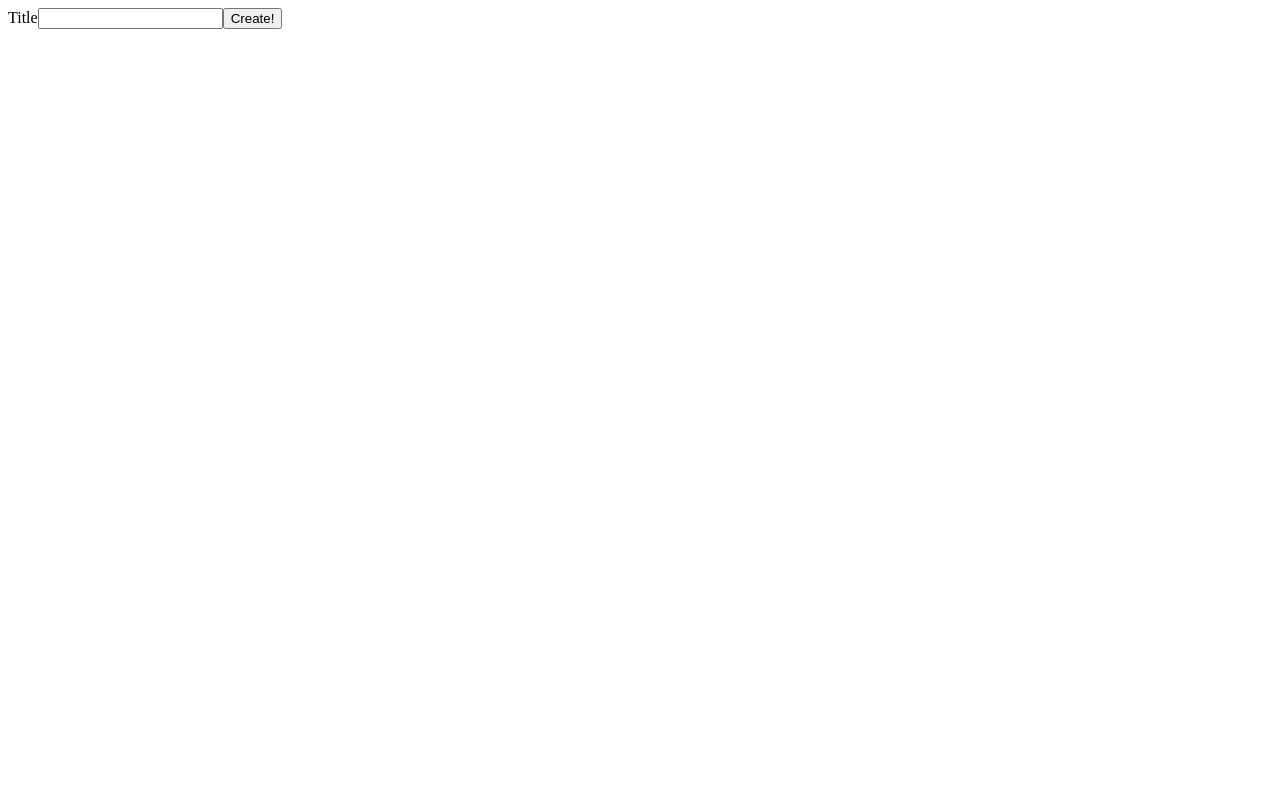
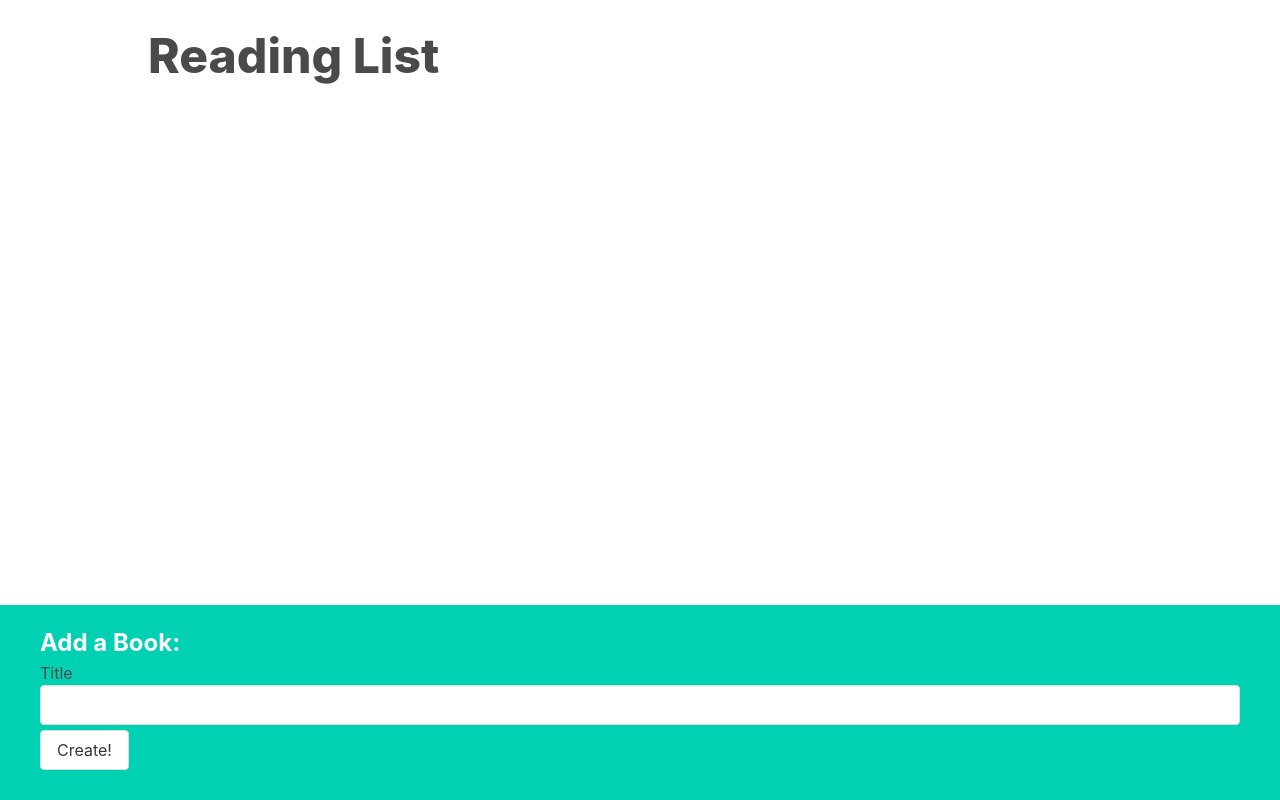
Before and after one commit to Deep-dsp97/Book-Keeper, a React (Vite) app: page / in a window 1280 px wide. Built offline with nearby package versions, Linux system fonts and the light colour scheme.

Commit message:
Added CRUD operations

```diff
--- a/src/App.jsx
+++ b/src/App.jsx
@@ -1,16 +1,39 @@
 import { useState } from "react"
 import BookCreate from "./components/BookCreate";
+import BookList from "./components/BookList";
 
 const App = () => {
 
   const [books, setBooks] = useState([]);
 
   const createBook = (title) => {
-    console.log("Main title of the book", title);
+    const updatedBooks = [...books,
+        {id: Math.round(Math.random() * 9999 ), title: title }
+    ];
+    setBooks(updatedBooks);
+  }
+
+  const deleteBookById = (id) => {
+    const updatedBooks = books.filter((book) => {
+        return book.id !== id;
+    })
+    setBooks(updatedBooks);
+  }
+
+  const editBookById = (id, newTitle) => {
+    const updateEditBook = books.map((book) => {
+        if(book.id == id){
+            return {...book, title:newTitle};
+        }
+        return book;
+    })
+    setBooks(updateEditBook);
   }
 
   return (
-    <div>
+    <div className="app">
+        <h1>Reading List</h1>
+        <BookList books={books} deleteBook={deleteBookById} onEdit={editBookById}/>
         <BookCreate onCreate={createBook}/>
     </div>
   )
--- a/src/components/BookCreate.jsx
+++ b/src/components/BookCreate.jsx
@@ -15,11 +15,14 @@ const BookCreate = ({onCreate}) => {
   }
 
   return (
-    <form action="" onSubmit={formSubmitHandle}>
-      <label htmlFor="title">Title</label>
-      <input type="text" id="title" value={title} onChange={handleChange}/>
-      <button>Create!</button>
-    </form>
+    <div className="book-create">
+      <h3>Add a Book:</h3>
+      <form action="" onSubmit={formSubmitHandle}>
+        <label htmlFor="title">Title</label>
+        <input className="input" type="text" id="title" value={title} onChange={handleChange}/>
+        <button className="button">Create!</button>
+      </form>
+    </div>
   )
 }
 
--- a/src/components/BookEdit.jsx
+++ b/src/components/BookEdit.jsx
@@ -1,6 +1,24 @@
-const BookEdit = () => {
+import { useState } from "react"
+
+const BookEdit = ({book, onSubmit}) => {
+    const [title,setTitle] = useState(book.title);
+
+    const handleSubmit = (event) => {
+      event.preventDefault();
+      onSubmit(book.id , title);
+      setTitle('');
+    }
+
+    const handleChange = (event) => {
+      setTitle(event.target.value);
+    }
+
     return (
-      <div>BookEdit</div>
+      <form className="book-edit" action="" onSubmit={handleSubmit}>
+        <label>Title</label>
+        <input value={title} type="text" className="input" onChange={handleChange}/>
+        <button className="button is-primary">Save</button>
+      </form>
     )
   }
 
--- a/src/components/BookList.jsx
+++ b/src/components/BookList.jsx
@@ -1,6 +1,12 @@
-const BookList = () => {
+import BookShow from "./BookShow";
+
+const BookList = ({books, deleteBook, onEdit}) => {
+
+  const renderedBooks = books.map((book) => {
+    return <BookShow book={book} key={book.id} deleteBook={deleteBook} onEdit={onEdit}/>
+  })
     return (
-      <div>BookList</div>
+      <div className="book-list">{renderedBooks}</div>
     )
   }
 
--- a/src/components/BookShow.jsx
+++ b/src/components/BookShow.jsx
@@ -1,6 +1,38 @@
-const BookShow = () => {
+import { useState } from "react";
+import BookEdit from "./BookEdit";
+
+const BookShow = ({book, deleteBook, onEdit}) => {
+
+  const [showEdit, setShowEdit] = useState(false);
+
+    const handleDeleteClick = () => {
+      deleteBook(book.id);
+    }
+
+    const handleEditClick = () =>{
+      setShowEdit(!showEdit);
+    }
+
+    const handleSubmit = (id, newTitle) => {
+      setShowEdit(false);
+      onEdit(id, newTitle);
+    }
+
+    let content = <h3>{book.title}</h3>
+    if(showEdit){
+      content = <BookEdit book={book} onSubmit={handleSubmit}/>
+    }
+
+
     return (
-      <div>BookShow</div>
+      <div className="book-show">
+        <img src={`https://picsum.photos/seed/${book.id}/300/200`} alt="books" />
+        <div>{content}</div>
+        <div className="actions">
+          <button className="edit" onClick={handleEditClick}>Edit</button>
+          <button className="delete" onClick={handleDeleteClick}>Delete</button>
+        </div>
+      </div>
     )
   }
 
--- a/src/main.jsx
+++ b/src/main.jsx
@@ -1,6 +1,7 @@
 import { StrictMode } from 'react'
 import { createRoot } from 'react-dom/client'
 import App from './App.jsx'
+import './index.css'
 
 createRoot(document.getElementById('root')).render(
   <StrictMode>
```
